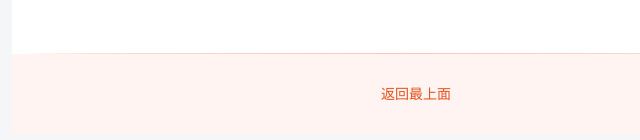
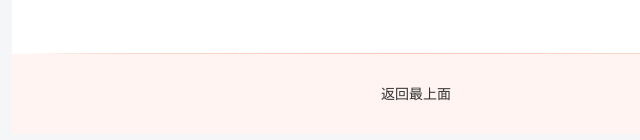
Before and after one commit to StarDustFlow/StarDustFlow.github.io, a plain HTML site: page links.html in a window 1280 px wide. Shown: the part 588-728 px from the top of the page, 238-878 px from the left. Drawn offline with Linux system fonts and the light colour scheme; some icons are missing.

Commit message:
Update index.css

```diff
--- a/index.css
+++ b/index.css
@@ -608,7 +608,7 @@ a:hover .ui-icon-app {
   background: #FFF;
   line-height: 1.5;
 }
-.func-anibaka-box a {
+.func-anibaka-box .func-anibaka-filter-box a {
   color: #e6521e;
 }
 .func-anibaka-box .content-box a {
```
